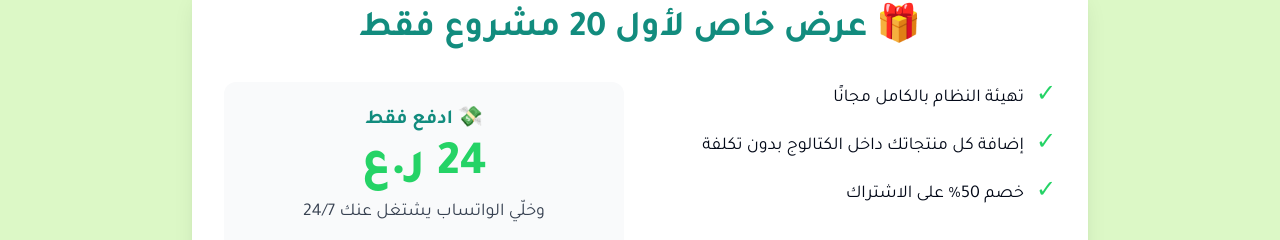
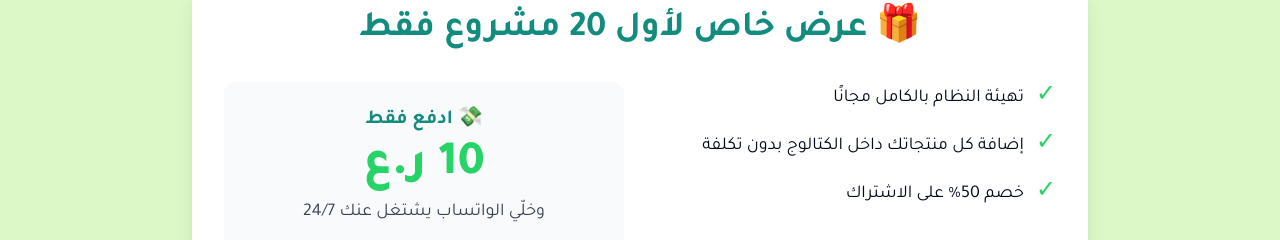
Before and after one commit to mazi87n/watshop-smart-landing, a React (Vite) app: page / in a window 1280 px wide. Shown: the part 2156-2396 px from the top of the page. Built offline with nearby package versions, Linux system fonts and the light colour scheme.

Commit message:
Code edited in Lovable Code Editor
Edited UI in Lovable

```diff
--- a/src/contexts/LanguageContext.tsx
+++ b/src/contexts/LanguageContext.tsx
@@ -160,8 +160,8 @@ const translations: Translations = {
     en: '💸 Pay only',
   },
   'offer.price': {
-    ar: '24 ر.ع',
-    en: '24 OMR',
+    ar: '10 ر.ع',
+    en: '10 OMR',
   },
   'offer.description': {
     ar: 'وخلّي الواتساب يشتغل عنك 24/7',
```
